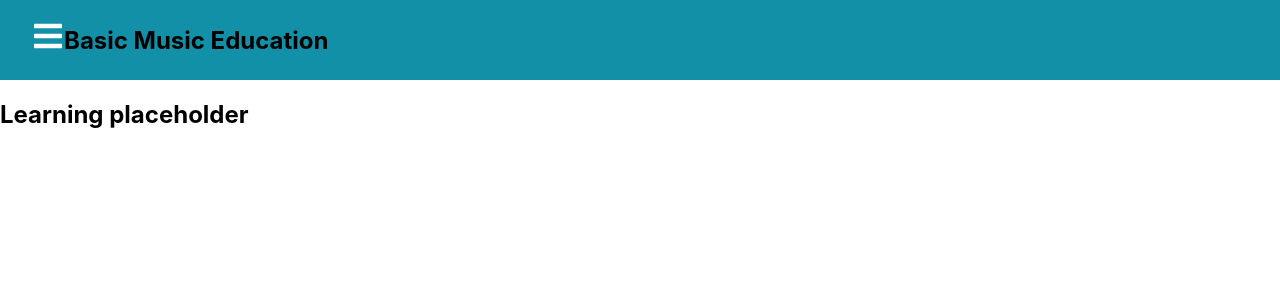
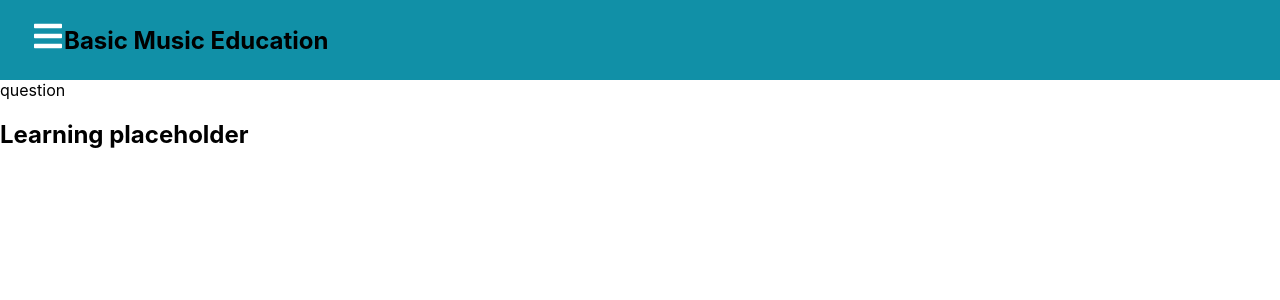
Before and after one commit to hajschroeder/react-music-tutor-beta, a React (Create React App) app: page /learning in a window 1280 px wide. Shown: the top 300 px of the page. Built offline with nearby package versions, Linux system fonts and the light colour scheme.

Commit message:
start on basic flashcard functionality

```diff
--- a/src/App.js
+++ b/src/App.js
@@ -1,12 +1,15 @@
-import React from 'react';
+import React, { useState} from 'react';
 import { BrowserRouter as Router, Switch, Route } from 'react-router-dom';
 import Home from './components/pages/Home'
 import About from './components/pages/About';
 import Learning from './components/pages/Learning';
 import Navbar from './components/Layout/Navbar';
+import Contact from './components/pages/Contact';
+
 
 
 function App() {
+
   return (
     <>
       <Router>
@@ -15,6 +18,7 @@ function App() {
           <Route path='/' exact component={Home} />
           <Route path='/about' exact component={About} />
           <Route path='/learning' exact component={Learning} />
+          <Route path='/contact' exact component={Contact} />
         </Switch>
       </Router>
     </>
--- a/src/components/Flashcards/Flashcard.js
+++ b/src/components/Flashcards/Flashcard.js
@@ -1,7 +1,12 @@
+import { useState } from "react";
 
-
-const Flashcards = () => {
-
+const Flashcard = ({ flashcard }) => {
+  const [cardFlipState, setCardFlipState] = useState(false)
+  return (
+    <div onClick={()=> setCardFlipState(!cardFlipState)}>
+      { cardFlipState ? flashcard.answer : flashcard.question}
+    </div>
+  )
 }
 
-export default Flashcards
+export default Flashcard
--- /dev/null
+++ b/src/components/Flashcards/Flashcards.js
@@ -0,0 +1,14 @@
+import React from "react"
+import Flashcard from './Flashcard'
+const Flashcards = ({ flashcards }) => {
+  return (
+    <div>
+      {flashcards.map(flashcard => {
+        return <Flashcard flashcard={flashcard} key={flashcard.id} />
+      })}
+    </div>
+  )
+
+}
+
+export default Flashcards
--- a/src/components/Layout/NavbarItems.js
+++ b/src/components/Layout/NavbarItems.js
@@ -22,12 +22,6 @@ const NavbarItems  = [
       cName: 'nav-text'
     },
     {
-      title: 'Team',
-      path: '/team',
-      icon: <IoIcons.IoMdPeople />,
-      cName: 'nav-text'
-    },
-    {
       title: 'Contact',
       path: '/contact',
       icon: <FaIcons.FaEnvelopeOpenText />,
--- /dev/null
+++ b/src/components/pages/Contact.js
@@ -0,0 +1,11 @@
+
+const Contact = () => {
+  return (
+    <div>
+    <h2>Contact</h2>
+    <a href="https://github.com/hajschroeder/react-music-tutor-beta">Github</a>
+    </div>
+    )
+}
+
+export default Contact
--- a/src/components/pages/Learning.js
+++ b/src/components/pages/Learning.js
@@ -1,6 +1,20 @@
+import { useState } from "react"
+import Flashcards from "../Flashcards/Flashcards"
+
 const Learning = () => {
+  const DUMMY_CARDS =[
+    {
+      cardNumber: 1,
+      question: 'question',
+      answer: 'answer',
+    }
+  ]
+  const [flashCardState, setFlashCardState] = useState(DUMMY_CARDS)
   return (
-    <h2>Learning placeholder</h2>
+    <div>
+      <Flashcards flashcards={flashCardState} />
+      <h2>Learning placeholder</h2>
+    </div>
   )
 }
 
```
Also changed, not shown: src/components/Flashcards/FlashcardCarousel.js (added).
